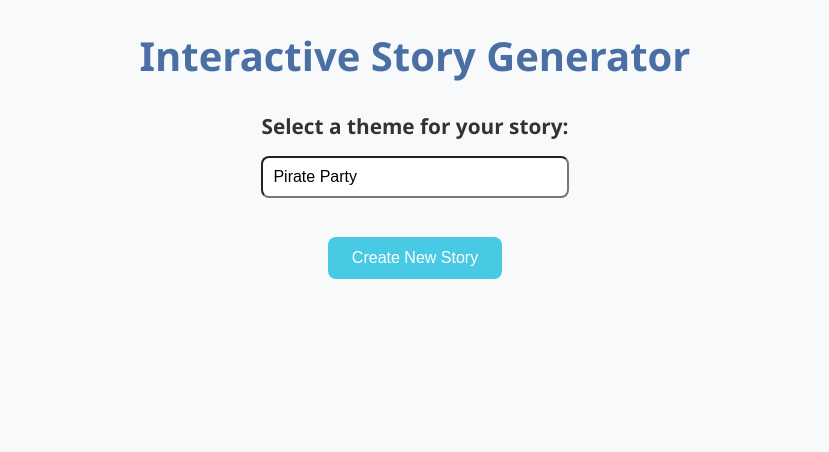
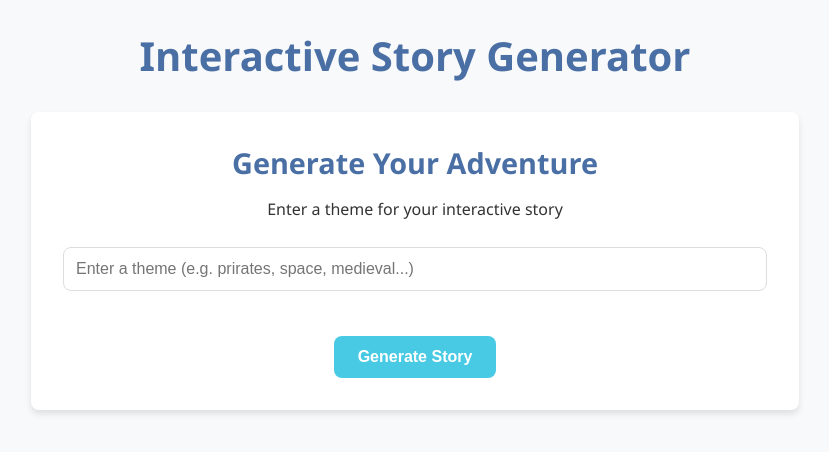
Before and after one commit to tmccoy94/Interactive_Story_Builder, a React (Vite) app in the folder frontend/: page / in a window 1280 px wide. Shown: the top 452 px of the page, without its empty margins (225-1054 px from the left). Built offline with nearby package versions, Linux system fonts and the light colour scheme.

Commit message:
wrote and tested story generator - ready to deploy. No bugs.

```diff
--- a/frontend/src/App.css
+++ b/frontend/src/App.css
@@ -106,6 +106,7 @@ button:hover {
 
 .generate-btn {
   background-color: var(--accent-color);
+  margin-top: 3%;
   padding: 0.75rem 1.5rem;
   font-size: 1rem;
   font-weight: bold;
--- a/frontend/src/App.jsx
+++ b/frontend/src/App.jsx
@@ -12,12 +12,10 @@ function App() {
         <header>
           <h1>Interactive Story Generator</h1>
         </header>
-        <div>
-          <StoryGenerator/>
-        </div>
         <main>
           <Routes>
             <Route path={'/story/:id'} element={<StoryLoader />} />
+            <Route path={'/'} element={<StoryGenerator />} />
           </Routes>
         </main>
       </div>
--- a/frontend/src/components/StoryGenerator.jsx
+++ b/frontend/src/components/StoryGenerator.jsx
@@ -1,60 +1,105 @@
-import { useState } from "react";
+import { useState, useEffect } from "react";
+import { useNavigate } from "react-router-dom";
 import axios from "axios";
 
+import ThemeInput from "./ThemInput.jsx";
+import LoadingStatus from "./LoadingStatus.jsx";
+import { API_BASE_URL } from "../util.js";
+
 function StoryGenerator() {
-    // 1. Create state for theme input and loading/error/story states
+    const navigate = useNavigate()
     const [loading, setLoading] = useState(false);
     const [error, setError] = useState(null);
-    const [theme, setTheme] = useState("Pirate Party");
-    const [story, setStory] = useState(null);
+    const [theme, setTheme] = useState(null);
+    const [jobId, setJobId] = useState(null);
+    const [jobStatus, setJobStatus] = useState(null);
 
-    // 3. Handle input changes
+    useEffect(() => {
+        let pollInterval;
 
-    // 4. Handle form submission (button click)
-    // function handleSubmit(e) {
-    //     const form = e.target;
-    //     const formData = new FormData(form);
+        if (jobId && jobStatus === "processing") {
+            pollInterval = setInterval(() => {
+                pollJobStatus(jobId)
+            }, 5000) // wait 5 sec to do again
+        }
 
-    //     console.log(formData)
-    // }
+        return () => {
+            if (pollInterval) {
+                clearInterval(pollInterval)
+            }
+        }
+    }, [jobId, jobStatus])
 
-    // 2. Render a text input for the theme
+    const generateStory = async (theme) => {
+        setLoading(true)
+        setError(null)
+        setTheme(theme)
+
+        try {
+            const response = await axios.post(`${API_BASE_URL}/stories/create`, { theme })
+            const { job_id, status } = response.data
+            setJobId(job_id)
+            setJobStatus(status)
+
+            pollJobStatus(job_id)
+        } catch (e) {
+            setLoading(false)
+            setError(`Failed to generate story: ${e.message}`)
+        }
+    }
+
+    const pollJobStatus = async (id) => {
+        try {
+            const response = await axios.get(`${API_BASE_URL}/jobs/${id}`)
+            const { status, story_id, error: jobError } = response.data
+            setJobStatus(status)
+
+            if (status === "completed" && story_id) {
+                fetchStory(story_id)
+            } else if (status === "failed" || jobError) {
+                setError(jobError || "Failed to generate story")
+                setLoading(false)
+            }
+        } catch (e) {
+            if (e.response?.status !== 404) {
+                setError(`Failed to check story status: ${e.message}`)
+                setLoading(false)
+            }
+        }
+    }
+
+    const fetchStory = async (id) => {
+        try {
+            setLoading(false)
+            setJobStatus("completed")
+            navigate(`/story/${id}`)
+        } catch (e) {
+            setError(`Failed to load story ${e.message}`)
+            setLoading(false)
+        }
+    }
+
+    const reset = () => {
+        setJobId(null)
+        setJobStatus(null)
+        setError(null)
+        setTheme("")
+        setLoading(false)
+    }
+
     return (
-        <div>
-            <div style={{display: "flex", justifyContent: "center", alignItems: "center"}}>
-                <h3>
-                    Select a theme for your story:
-                </h3>
-            </div>
-            <div style={{display: "flex", justifyContent: "center", alignItems: "center", paddingTop: "2%"}}>
-                <input
-                    name="StoryInput"
-                    defaultValue={theme}
-                    onChange={e => setTheme(e.target.value)}
-                    style={{
-                        backgroundColor: "White",
-                        color: "Black",
-                        padding: "10px",
-                        fontSize: "16px",
-                        borderRadius: "8px",
-                        width: "40%",       // fixed width
-                        boxSizing: "border-box" // makes padding included in width
-                    }}
-                />
-            </div>
-            <div style={{display: "flex", justifyContent: "center", alignItems: "center", paddingTop: "5%"}}>
-                <button onClick={() => console.log(theme)} className="new-story-btn">
-                    Create New Story
-                </button>
-            </div>
+        <div className="story-generator">
+            {error &&
+                <div className="error-message">
+                    <p>{error}</p>
+                    <button onClick={reset}>Try Again</button>
+                </div>}
+
+            {!jobId && !error && !loading && <ThemeInput onSubmit={generateStory}/>}
+
+            {loading && <LoadingStatus theme={theme}/>}
         </div>
     )
-
-    // 5. Make POST request to backend to create story job
-
-    // 6. Poll backend for job completion and fetch generated story
-
-    // 7. Display loading, error, or story result
 }
 
 export default StoryGenerator;
--- a/frontend/src/components/StoryLoader.jsx
+++ b/frontend/src/components/StoryLoader.jsx
@@ -1,10 +1,10 @@
 import { useState, useEffect } from "react";
 import {useParams, useNavigate} from "react-router-dom";
 import axios from "axios";
+
 import LoadingStatus from "./LoadingStatus";
 import StoryGame from "./StoryGame";
-
-const API_BASE_URL = "/api";
+import { API_BASE_URL } from "../util.js";
 
 function StoryLoader() {
     const {id} = useParams();
--- a/frontend/src/components/ThemInput.jsx
+++ b/frontend/src/components/ThemInput.jsx
@@ -1,23 +1,23 @@
-import { useState } from "react";
+import {useState} from "react"
 
-const ThemeInput = ({ onSubmitFunction }) => {
-    const [theme, setTheme] = useState("");
-    const [error, setError] = useState("");
+function ThemeInput({onSubmit}) {
+    const [theme, setTheme]= useState("");
+    const [error, setError] = useState("")
 
     const handleSubmit = (e) => {
         e.preventDefault();
 
-        if (!theme.trim() === "") {
-            setError("Theme cannot be empty.");
-            return;
-        }
-        onsubmit(theme);
+        if (!theme.trim()) {
+            setError("Please enter a theme name");
+            return
         }
 
-    return (
-        <div className="theme-input-container">
-            <h2>Enter a Theme for Your Story</h2>
-            <p>Provide a theme or topic for your story. This will help guide the story generation process.</p>
+        onSubmit(theme);
+    }
+
+    return <div className="theme-input-container">
+        <h2>Generate Your Adventure</h2>
+        <p>Enter a theme for your interactive story</p>
 
         <form onSubmit={handleSubmit}>
             <div className="input-group">
@@ -25,15 +25,16 @@ const ThemeInput = ({ onSubmitFunction }) => {
                     type="text"
                     value={theme}
                     onChange={(e) => setTheme(e.target.value)}
-                        placeholder="enter a theme: Adventure, Mystery, Sci-Fi etc."
-                        className={error ? "input-error" : ""}
+                    placeholder="Enter a theme (e.g. prirates, space, medieval...)"
+                    className={error ? 'error' : ''}
                 />
-                    {error && <span className="error-message">{error}</span>}
-                    <button type="submit" className="generate-btn">Generate Story</button>
+                {error && <p className="error-text">{error}</p>}
             </div>
+            <button type="submit" className='generate-btn'>
+                Generate Story
+            </button>
         </form>
-            {error && <p className="error-message">{error}</p>}
     </div>
-    )
 }
+
 export default ThemeInput;
--- /dev/null
+++ b/frontend/src/util.js
@@ -0,0 +1 @@
+export const API_BASE_URL = "/api"
```
Also changed, not shown: 1 other file (tests, documents, lock files or other folders). Lines whose indentation alone changed are shown as unchanged.
